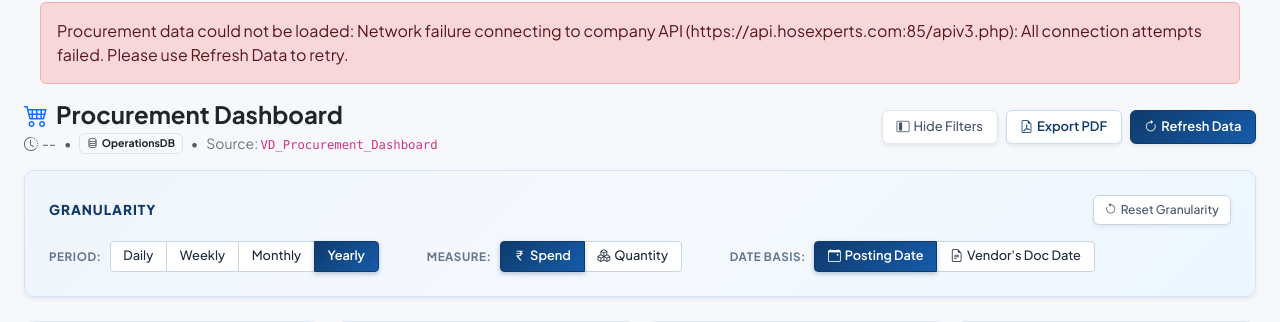
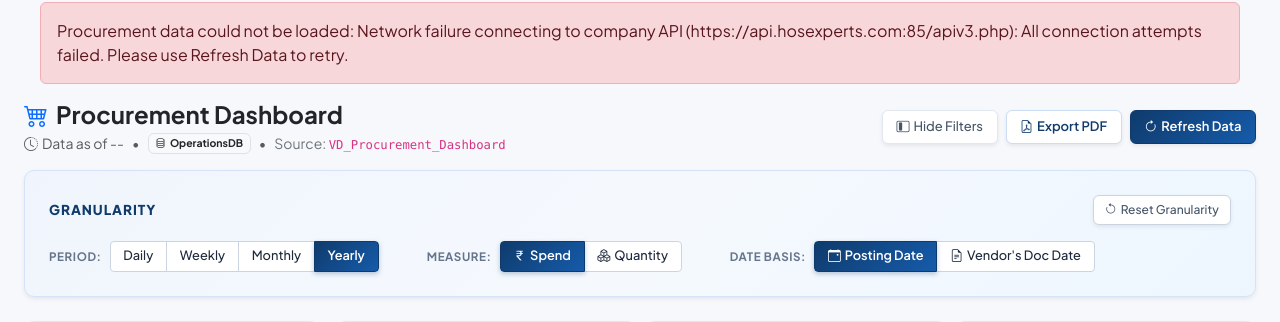
Before and after one commit to ithosexperts/Procurement_Dashboard, a FastAPI app: page / in a window 1280 px wide. Shown: the part 117-439 px from the top of the page. Run offline with FastAPI, Linux system fonts and the light colour scheme; data that the repository does not hold is empty; some libraries are stand-ins or nearby versions.

Commit message:
fix(time): display data_as_of in Indian Standard Time (IST) 12-hour format

```diff
--- a/app/routers/dashboard.py
+++ b/app/routers/dashboard.py
@@ -66,7 +66,7 @@ async def index(request: Request):
             "record_count": summary["record_count"],
             "total_spend": summary["total_spend"],
             "total_spend_formatted": summary["total_spend_formatted"],
-            "data_as_of": summary["data_as_of_formatted"],
+            "data_as_of": f"Data as of {summary['data_as_of_formatted']}" if (summary.get("data_as_of_formatted") and summary["data_as_of_formatted"] != "--") else "Data as of --",
             "database": summary["database"],
             "sample_records": summary["sample_records"],
             "columns": summary["columns"],
--- a/app/services/procurement_service.py
+++ b/app/services/procurement_service.py
@@ -228,8 +228,13 @@ class ProcurementDataStore:
     def data_as_of_formatted(self) -> str:
         if not self._data_as_of:
             return "--"
-        # Format as DD-MMM-YYYY HH:MM (DL4)
-        return self._data_as_of.strftime("%d-%b-%Y %H:%M")
+        dt = self._data_as_of
+        if dt.tzinfo is None:
+            dt = dt.replace(tzinfo=timezone.utc)
+        # Indian Standard Time (IST) = UTC + 5:30
+        ist = dt.astimezone(timezone(timedelta(hours=5, minutes=30)))
+        time_str = ist.strftime("%I:%M %p").lower()
+        return f"{ist.strftime('%d-%m-%Y')} at {time_str}"
 
     def start_background_load(self, force_refresh: bool = False) -> None:
         """Initiate background data load without blocking HTTP response."""
@@ -1488,6 +1493,10 @@ def _sync_query_procurement_data(
             "total_spend": 0.0,
             "total_spend_formatted": "₹0.00",
             "data_as_of": data_store.data_as_of_formatted,
+        "data_as_of_formatted": data_store.data_as_of_formatted,
+        "data_as_of_iso": data_store.data_as_of.isoformat() if data_store.data_as_of else "",
+            "data_as_of_formatted": data_store.data_as_of_formatted,
+            "data_as_of_iso": data_store.data_as_of.isoformat() if data_store.data_as_of else "",
             "main_chart": {"labels": [], "datasets": []},
             "breakdown_charts": {},
             "filter_options": filter_options,
@@ -1532,6 +1541,8 @@ def _sync_query_procurement_data(
         "total_spend": filtered_spend,
         "total_spend_formatted": f"₹{filtered_spend:,.2f}",
         "data_as_of": data_store.data_as_of_formatted,
+        "data_as_of_formatted": data_store.data_as_of_formatted,
+        "data_as_of_iso": data_store.data_as_of.isoformat() if data_store.data_as_of else "",
         "main_chart": main_chart,
         "breakdown_charts": breakdown_charts,
         "filter_options": filter_options,
@@ -1566,6 +1577,10 @@ async def query_procurement_data(
             "record_count": 0,
             "total_spend": 0.0,
             "data_as_of": data_store.data_as_of_formatted,
+        "data_as_of_formatted": data_store.data_as_of_formatted,
+        "data_as_of_iso": data_store.data_as_of.isoformat() if data_store.data_as_of else "",
+            "data_as_of_formatted": data_store.data_as_of_formatted,
+            "data_as_of_iso": data_store.data_as_of.isoformat() if data_store.data_as_of else "",
             "main_chart": {"labels": [], "datasets": []},
             "breakdown_charts": {},
             "filter_options": {},
--- a/app/static/js/app.js
+++ b/app/static/js/app.js
@@ -188,6 +188,34 @@
             });
         }
     };
+
+    /**
+     * Formats data-as-of timestamp into local device/Indian time format:
+     * e.g. 19-11-2026 at 10:46 am
+     */
+    function formatDataAsOf(isoDate, fallbackStr) {
+        if (isoDate) {
+            try {
+                const d = new Date(isoDate);
+                if (!isNaN(d.getTime())) {
+                    const day = String(d.getDate()).padStart(2, "0");
+                    const month = String(d.getMonth() + 1).padStart(2, "0");
+                    const year = d.getFullYear();
+                    let hours = d.getHours();
+                    const minutes = String(d.getMinutes()).padStart(2, "0");
+                    const ampm = hours >= 12 ? "pm" : "am";
+                    hours = hours % 12;
+                    hours = hours ? hours : 12;
+                    const strHours = String(hours).padStart(2, "0");
+                    return `${day}-${month}-${year} at ${strHours}:${minutes} ${ampm}`;
+                }
+            } catch (e) {}
+        }
+        if (fallbackStr && fallbackStr !== "--") {
+            return String(fallbackStr).replace(/^Data as of\s*/i, "");
+        }
+        return "--";
+    }
 
     /**
      * Chart.js Custom Plugin: Display Values on Bars.
@@ -2628,6 +2656,12 @@
             const data = await resp.json();
 
             // Update UI components
+            if (DOM.dataAsOfText && (data.data_as_of_iso || data.data_as_of_formatted || data.data_as_of)) {
+                const formatted = formatDataAsOf(data.data_as_of_iso || data.data_as_of, data.data_as_of_formatted || data.data_as_of);
+                if (formatted && formatted !== "--") {
+                    DOM.dataAsOfText.textContent = `Data as of ${formatted}`;
+                }
+            }
             updateKpiStrip(data);
             updateFilterOptions(data.filter_options);
 
@@ -3114,8 +3148,11 @@
                 AppState.dataAsOf = data.data_as_of;
                 AppState.totalRecords = data.record_count || 0;
 
-                if (DOM.dataAsOfText && data.data_as_of_formatted) {
-                    DOM.dataAsOfText.textContent = `Data as of ${data.data_as_of_formatted}`;
+                if (DOM.dataAsOfText) {
+                    const formatted = formatDataAsOf(data.data_as_of_iso || data.data_as_of, data.data_as_of_formatted || data.data_as_of);
+                    if (formatted && formatted !== "--") {
+                        DOM.dataAsOfText.textContent = `Data as of ${formatted}`;
+                    }
                 }
 
                 if (isFlowReady()) {
--- a/app/templates/base.html
+++ b/app/templates/base.html
@@ -12,7 +12,7 @@
     <link href="https://cdn.jsdelivr.net/npm/bootstrap@5.3.3/dist/css/bootstrap.min.css" rel="stylesheet">
     <!-- Bootstrap Icons -->
     <link rel="stylesheet" href="https://cdn.jsdelivr.net/npm/bootstrap-icons@1.11.3/font/bootstrap-icons.min.css">
-    <link rel="stylesheet" href="/static/css/styles.css?v=20261118-dropdown4">
+    <link rel="stylesheet" href="/static/css/styles.css?v=20261119-isttime">
     {% block head %}{% endblock %}
 </head>
 <body class="portal-body">
@@ -73,7 +73,7 @@
     <script src="https://cdn.jsdelivr.net/npm/chart.js@4.4.7/dist/chart.umd.min.js"></script>
     <!-- html2pdf.js for client-side PDF export -->
     <script src="/static/js/html2pdf.bundle.min.js?v=20261117-1"></script>
-    <script src="/static/js/app.js?v=20261118-dropdown4"></script>
+    <script src="/static/js/app.js?v=20261119-isttime"></script>
     {% block scripts %}{% endblock %}
 </body>
 </html>
--- a/app/templates/dashboard/index.html
+++ b/app/templates/dashboard/index.html
@@ -19,7 +19,7 @@
         </div>
         <div class="text-end small">
             <div class="fw-semibold text-dark" id="printReportGranularity">Yearly &bull; Spend &bull; Posting Date</div>
-            <div class="text-muted" id="printReportDate">Data as of: {{ data_as_of or '--' }}</div>
+            <div class="text-muted" id="printReportDate">{{ data_as_of or 'Data as of --' }}</div>
         </div>
     </div>
 </div>
```
